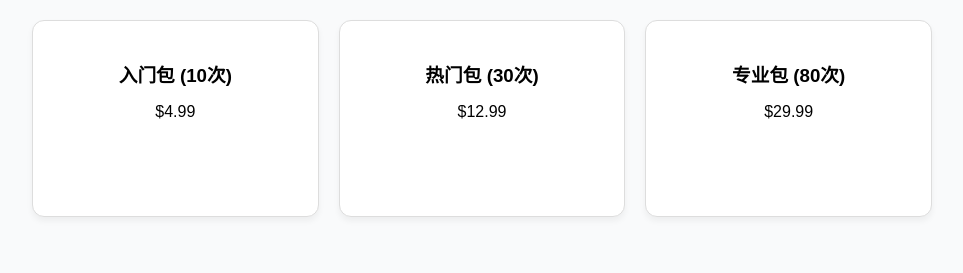
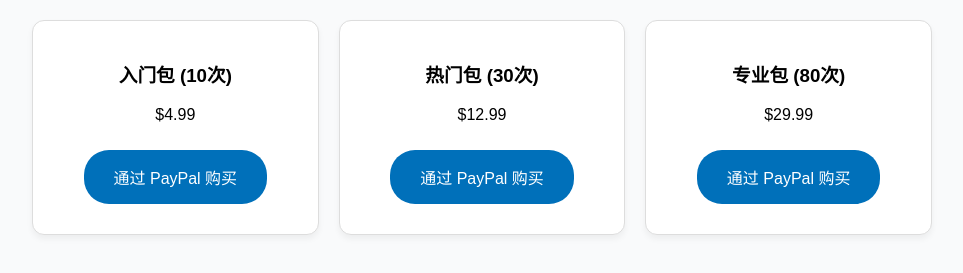
Before and after one commit to tyongjian88-source/image-background-remover, a website: page pricing.html in a window 1280 px wide. Shown: the part 145-418 px from the top of the page, without its empty margins (158-1121 px from the left). Drawn offline with Linux system fonts and the light colour scheme.

Commit message:
fix: explicit json header in payment request

```diff
--- a/pricing.html
+++ b/pricing.html
@@ -2,15 +2,12 @@
 <html lang="zh">
 <head>
     <meta charset="UTF-8">
-<meta name="viewport" content="width=device-width, initial-scale=1.0">
     <title>购买积分 - AI 抠图</title>
-<script src="https://www.paypal.com/sdk/js?client-id=ATu2bK9T85J56j0-L40yJ0D7rS3pLq1O_47z3gQeQk9nS6yY4O47S2u_z1b63H52uS1I7g5lKz4n0L3x&currency=USD"></script>
     <style>
-  body { font-family: sans-serif; text-align: center; padding: 50px; background: #f9fafb; }
+        body { text-align: center; padding: 50px; font-family: sans-serif; background: #f9fafb; }
         .grid { display: grid; grid-template-columns: repeat(3, 1fr); gap: 20px; max-width: 900px; margin: 40px auto; }
         .card { border: 1px solid #ddd; padding: 20px; border-radius: 12px; background: #fff; box-shadow: 0 4px 6px rgba(0,0,0,0.05); }
-  h3 { margin-bottom: 10px; }
-  .paypal-button-container { margin-top: 20px; min-height: 55px; }
+        button { padding: 15px 30px; font-size: 16px; cursor: pointer; margin: 10px; background: #0070ba; color: white; border: none; border-radius: 25px; }
     </style>
 </head>
 <body>
@@ -19,50 +16,40 @@
         <div class="card">
             <h3>入门包 (10次)</h3>
             <p>$4.99</p>
-      <div id="paypal-p10" class="paypal-button-container"></div>
+            <button onclick="handlePayment('p10')">通过 PayPal 购买</button>
         </div>
         <div class="card">
             <h3>热门包 (30次)</h3>
             <p>$12.99</p>
-      <div id="paypal-p30" class="paypal-button-container"></div>
+            <button onclick="handlePayment('p30')">通过 PayPal 购买</button>
         </div>
         <div class="card">
             <h3>专业包 (80次)</h3>
             <p>$29.99</p>
-      <div id="paypal-p80" class="paypal-button-container"></div>
+            <button onclick="handlePayment('p80')">通过 PayPal 购买</button>
         </div>
     </div>
 
     <script>
-    const API_BASE = 'https://image-bg-remover-api.tyongjian88.workers.dev';
-    const session = localStorage.getItem('session');
-
-    window.addEventListener('load', () => {
-        if (typeof paypal !== 'undefined') {
-            ['p10', 'p30', 'p80'].forEach(plan => {
-                paypal.Buttons({
-                    createOrder: async () => {
-                        const res = await fetch(API_BASE + '/paypal/create', {
+        async function handlePayment(plan) {
+            try {
+                const res = await fetch('https://image-bg-remover-api.tyongjian88.workers.dev/paypal/create', {
                     method: 'POST',
+                    headers: { 'Content-Type': 'application/json' },
                     body: JSON.stringify({ plan })
                 });
                 const data = await res.json();
-                        return data.id;
-                    },
-                    onApprove: async (data) => {
-                        const res = await fetch(API_BASE + '/paypal/capture', {
-                            method: 'POST',
-                            headers: { 'Authorization': 'Bearer ' + session },
-                            body: JSON.stringify({ orderID: data.orderID, plan })
-                        });
-                        const result = await res.json();
-                        if (result.success) alert('支付成功，额度已到账！');
-                        else alert('支付校验失败，请联系客服');
+
+                const approveLink = data.links?.find(l => l.rel === 'approve');
+                if (approveLink) {
+                    window.location.href = approveLink.href;
+                } else {
+                    alert('订单创建失败：' + JSON.stringify(data));
                 }
-                }).render('#paypal-' + plan);
-            });
+            } catch (err) {
+                alert('连接服务器失败：' + err.message);
             }
-    });
+        }
     </script>
 </body>
 </html>
```
Lines whose indentation alone changed are shown as unchanged.
